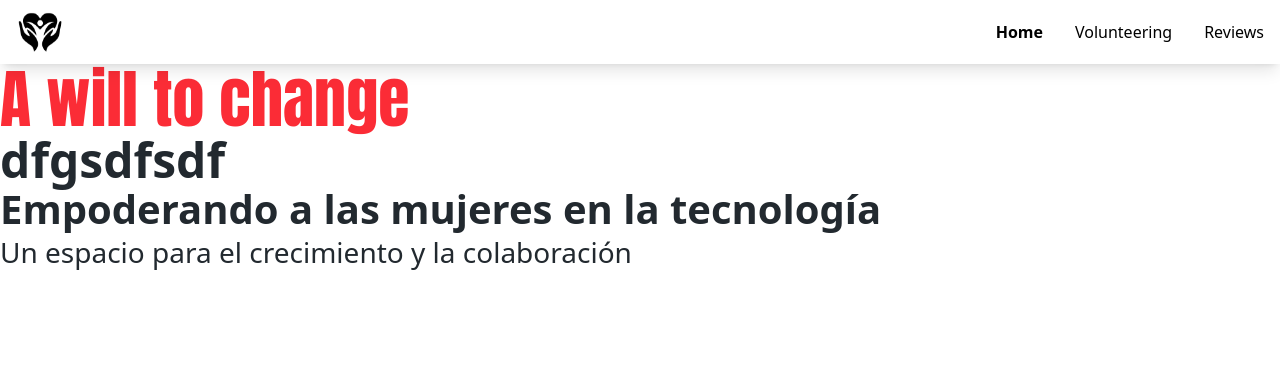
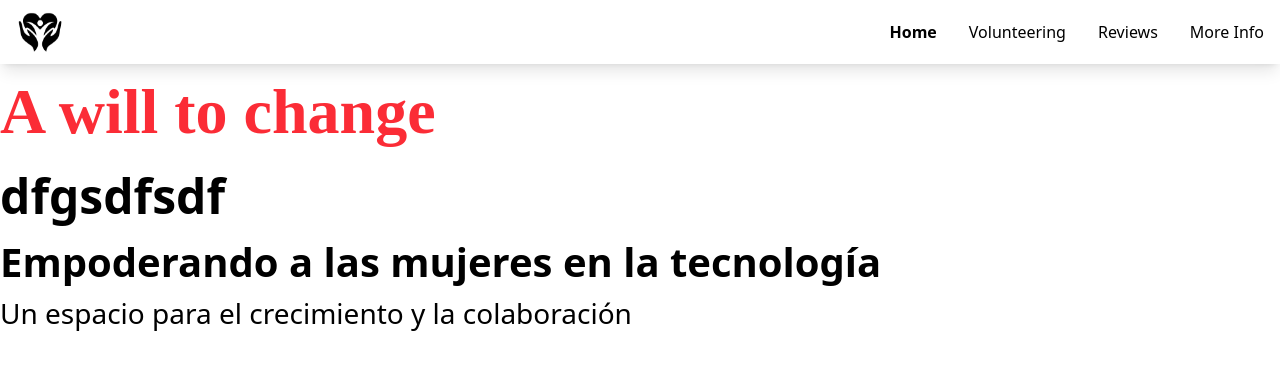
Before and after one commit to Jeremy-Pacheco/AWTC, a React (Vite) app in the folder frontend/: page /Home in a window 1280 px wide. Shown: the top 370 px of the page. Built offline with nearby package versions, Linux system fonts and the light colour scheme.

Commit message:
feat: integrate Volunteer Connector API

```diff
--- a/frontend/package.json
+++ b/frontend/package.json
@@ -18,6 +18,7 @@
     "hamburger-react": "^2.5.2",
     "react": "^19.1.1",
     "react-dom": "^19.1.1",
+    "react-loader-spinner": "^8.0.0",
     "react-loading-indicators": "^1.0.1",
     "react-router-dom": "^7.9.5"
   },
@@ -26,6 +27,7 @@
     "@types/node": "^24.6.0",
     "@types/react": "^19.1.16",
     "@types/react-dom": "^19.1.9",
+    "@types/react-loader-spinner": "^3.1.3",
     "@vitejs/plugin-react": "^5.0.4",
     "eslint": "^9.36.0",
     "eslint-plugin-react-hooks": "^5.2.0",
--- /dev/null
+++ b/frontend/src/Api.js
@@ -0,0 +1,12 @@
+fetch('https://www.googleapis.com/webfonts/v1/webfonts?key=TU_API_KEY')
+  .then(response => {
+    if (!response.ok) throw new Error('HTTP error: ' + response.status);
+    return response.json();
+  })
+  .then(data => {
+    // Aquí tienes la lista de fuentes en data.items
+    console.log(data.items);
+  })
+  .catch(error => {
+    console.error('Error al consumir Google Fonts API:', error.message);
+  });
--- a/frontend/src/App.tsx
+++ b/frontend/src/App.tsx
@@ -3,6 +3,7 @@ import NavBar from "./components/NavBar";
 import Home from "./pages/Home";
 import Volunteering from "./pages/Volunteering";
 import Reviews from "./pages/Reviews";
+import MoreInfo from "./pages/MoreInfo";
 //TODO: Import other pages when you have them
 function App() {
   return (
@@ -13,6 +14,7 @@ function App() {
         <Route path="/Home" element={<Home />} />
         <Route path="/Volunteering" element={<Volunteering />} />
         <Route path="/Reviews" element={<Reviews />} />
+        <Route path="/MoreInfo" element={<MoreInfo />} />
         //TODO: Add other routes here when you have them
       </Routes>
     </BrowserRouter>
--- a/frontend/src/components/NavBar.tsx
+++ b/frontend/src/components/NavBar.tsx
@@ -64,6 +64,16 @@ function NavBar() {
               Reviews
             </NavLink>
           </li>
+          <li>
+            <NavLink
+              to="/MoreInfo"
+              className={({ isActive }) =>
+                `text-black ${isActive ? "font-semibold" : ""}`
+              }
+            >
+              More Info
+            </NavLink>
+          </li>
         </ul>
       </div>
 
@@ -111,6 +121,15 @@ function NavBar() {
         >
           Reviews
         </NavLink>
+        <NavLink
+          to="/MoreInfo"
+          className={({ isActive }) =>
+            `mb-6 text-black text-xl ${isActive ? "font-semibold" : ""}`
+          }
+          onClick={() => setMenuOpen(false)}
+        >
+          Info
+        </NavLink>
       </div>
     </nav>
   );
--- /dev/null
+++ b/frontend/src/components/VolunteerList.tsx
@@ -0,0 +1,90 @@
+import { useEffect, useState } from "react";
+import { ThreeDots } from "react-loader-spinner";
+
+type Opportunity = {
+  id: number;
+  title: string;
+  description: string;
+  url: string;
+  organization: {
+    name: string;
+    url: string;
+    logo?: string;
+  };
+  dates?: string;
+};
+
+function VolunteerList() {
+  const [opportunities, setOpportunities] = useState<Opportunity[]>([]);
+  const [error, setError] = useState<string | null>(null);
+
+  useEffect(() => {
+    fetch("https://www.volunteerconnector.org/api/search/")
+      .then((response) => {
+        if (!response.ok) throw new Error("HTTP error: " + response.status);
+        return response.json();
+      })
+      .then((data) => {
+        setOpportunities(data.results || []);
+      })
+      .catch((err) => {
+        setError(err.message);
+      });
+  }, []);
+
+  if (error) return <div>Error: {error}</div>;
+  if (!opportunities.length)
+    return (
+      <div
+        style={{ display: "flex", justifyContent: "center", marginTop: "40px" }}
+      >
+        <ThreeDots height={64} width={64} color="#000000" visible={true} />
+        <span style={{ marginTop: "12px", color: "#222" }}>
+        </span>
+      </div>
+    );
+
+  return (
+    <div>
+      {opportunities.map((item) => (
+        <div
+          key={item.id}
+          style={{
+            border: "1px solid #eee",
+            marginBottom: 24,
+            borderRadius: 8,
+            padding: 16,
+          }}
+        >
+          <h2 style={{ margin: 0 }}>{item.title}</h2>
+          <p>
+            <b>Organización:</b>{" "}
+            <a
+              href={item.organization.url}
+              target="_blank"
+              rel="noopener noreferrer"
+            >
+              {item.organization.name}
+            </a>
+          </p>
+          <p>{item.description}</p>
+          {item.dates && (
+            <p>
+              <b>Fechas:</b> {item.dates}
+            </p>
+          )}
+          <a
+            href={item.url}
+            target="_blank"
+            rel="noopener noreferrer"
+            style={{ color: "#1867c0" }}
+          >
+            Detalle &gt;
+          </a>
+        </div>
+      ))}
+    </div>
+  );
+}
+
+export default VolunteerList;
--- a/frontend/src/index.css
+++ b/frontend/src/index.css
@@ -1,69 +1,61 @@
 @import "tailwindcss";
 
-/* --------- VARIABLES --------- */
-:root {
-  --color-black-500: #22292f;
-}
-
-/* --------- TIPOGRAFÍA Y ESTILOS BASE (ESCRITORIO) --------- */
+/**--------- TIPOGRAFÍA Y ESTILOS BASE (ESCRITORIO) --------- */
 @layer base {
   .Display {
-    font-size: 4rem; /* 64px */
+    font-size: 4rem; /**64px*/
     font-weight: bold;
   }
   h1 {
     color: var(--color-red-500);
-    font-size: 3.5rem; /* 56px */
-    font-weight: 700;
-    line-height: 1.1;
-    font-family: Poppins, Impact; /* no olvides poner la api */
+    font-size: 3.5rem; /**56px*/
+    font-weight: bold;
+    font-family: 'Poppins';
   }
   h2 {
     color: var(--color-black-500);
-    font-size: 3rem;   /* 48px */
-    font-weight: 700;
-    line-height: 1.1;
+    font-size: 3rem;   /**48px*/
+    font-weight: bold;
   }
-  h3 {
+  h3 { /**Subtitle 1 */
     color: var(--color-black-500);
-    font-size: 2.5rem; /* 40px */
-    font-weight: 600;
-    line-height: 1.1;
+    font-size: 2.5rem; /**40px*/
+    font-weight: bold;
   }
   h4 {
     color: var(--color-black-500);
-    font-size: 1.75rem; /* 28px */
+    font-size: 1.75rem; /**28px*/
     font-weight: 500;
   }
   p {
     color: var(--color-black-500);
-    font-size: 1.125rem; /* 18px */
+    font-size: 1.125rem; /**18px*/
     font-weight: 400;
   }
   .body-small {
-    font-size: 1rem; /* 16px */
+    font-size: 1rem; /**16px*/
     font-weight: 400;
   }
   .text-small-light {
-    font-size: 0.875rem; /* 14px */
+    font-size: 0.875rem; /**14px*/
     font-weight: 300;
   }
   .tiny-extralight {
-    font-size: 0.6875rem; /* 11px */
+    font-size: 0.6875rem; /**11px*/
     font-weight: 200;
   }
   .footer-title {
-    font-size: 1rem; /* 16px */
-    font-weight: 700;
+    font-size: 1rem; /**16px*/
+    font-weight: bold;
   }
 }
 
-/* --------- VISIBILIDAD MENU BURGER Y HORIZONTAL --------- */
-/* Burger visible, menú desktop oculto en ≤768px */
+/**--------- VISIBILIDAD MENU BURGER Y HORIZONTAL --------- */
+/**Burger visible, menú desktop oculto en ≤768px */
 .burger-menu { display: block; }
 .desktop-menu { display: none; }
 
-/* Menú desktop visible, burger oculto en ≥769px */
+/**Menú desktop visible, burger oculto en ≥769px */
 @media (min-width: 769px) {
   .burger-menu { display: none; }
   .desktop-menu { display: flex; }
@@ -79,37 +71,36 @@
   }
 }
 
-
-/* --------- TIPOGRAFÍA Y ESTILOS MÓVIL --------- */
+/** --------- TIPOGRAFÍA Y ESTILOS MÓVIL --------- */
 @media (max-width: 768px) {
   .Display {
-    font-size: 2.25rem; /* 36px */
+    font-size: 2.25rem; /**36px*/
   }
   h1 {
-    font-size: 1.875rem; /* 30px */
+    font-size: 1.875rem; /**30px*/
   }
   h2 {
-    font-size: 1.75rem;  /* 28px */
+    font-size: 1.75rem;  /**28px*/
   }
   h3 {
-    font-size: 1.625rem; /* 26px */
+    font-size: 1.625rem; /**26px*/
   }
   h4 {
-    font-size: 1.375rem; /* 22px */
+    font-size: 1.375rem; /**22px*/
   }
   p {
-    font-size: 1rem;     /* 16px */
+    font-size: 1rem;     /**16px*/
   }
   .body-small {
-    font-size: 0.875rem; /* 14px */
+    font-size: 0.875rem; /**14px*/
   }
   .text-small-light {
-    font-size: 0.75rem;  /* 12px */
+    font-size: 0.75rem;  /**12px*/
   }
   .tiny-extralight {
-    font-size: 0.6875rem;/* 11px */
+    font-size: 0.6875rem;/**11px*/
   }
   .footer-title {
-    font-size: 1rem;     /* 16px */
+    font-size: 1rem;     /**16px*/
   }
 }
--- /dev/null
+++ b/frontend/src/pages/MoreInfo.tsx
@@ -0,0 +1,13 @@
+// src/pages/Volunteering.tsx
+import VolunteerList from "../components/VolunteerList";
+
+function Volunteering() {
+  return (
+    <div>
+      <h1>Oportunidades de Voluntariado</h1>
+      <VolunteerList />
+    </div>
+  );
+}
+
+export default Volunteering;
```
Also changed, not shown: 1 other file (tests, documents, lock files or other folders).
